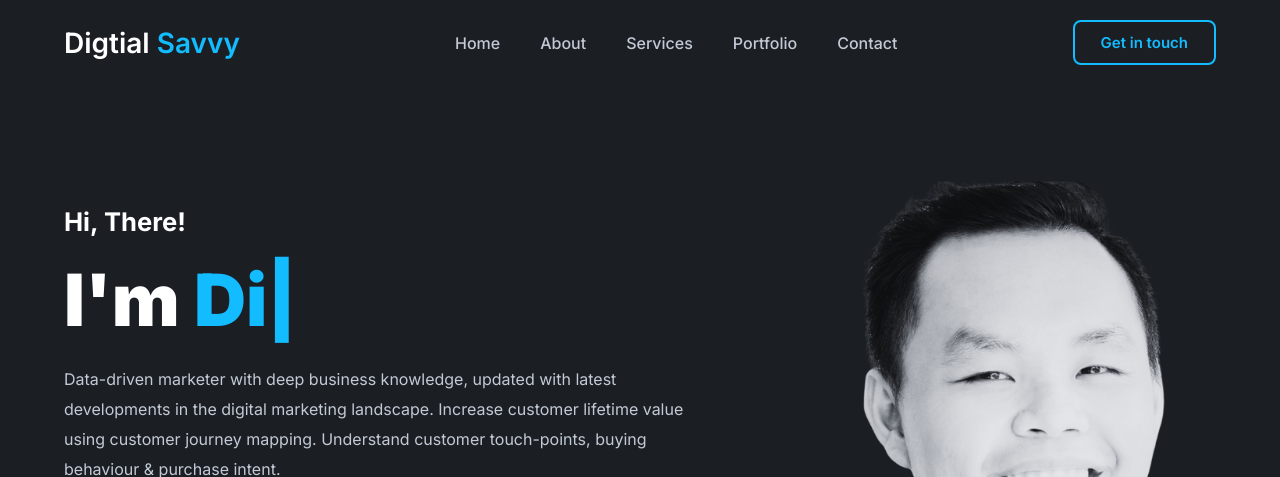
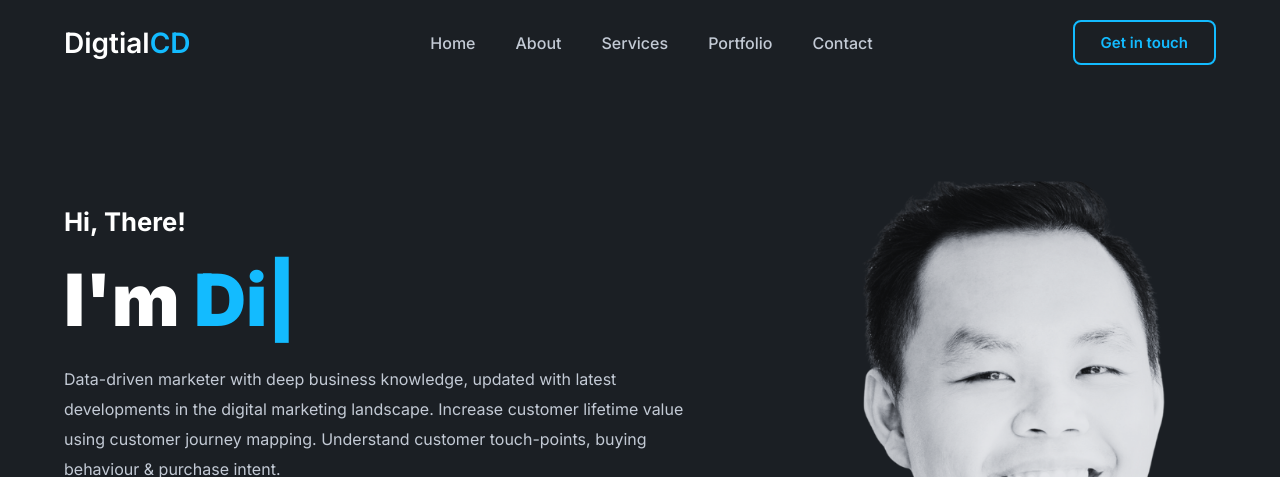
Before and after one commit to chandang206/Portfolio, a plain HTML site: page index.html in a window 1280 px wide. Shown: the top 477 px of the page. Drawn offline with nearby package versions, Linux system fonts and the light colour scheme.

Commit message:
Update logo

```diff
--- a/index.html
+++ b/index.html
@@ -26,7 +26,7 @@
     <body>
         <!--header-->
         <header>
-            <a href="#" class="logo">Digtial <span> Savvy</span></a>
+            <a href="#" class="logo">Digtial<span>CD</span></a>
 
             <div class="bx bx-menu" id="menu-icon"></div>
 
```
